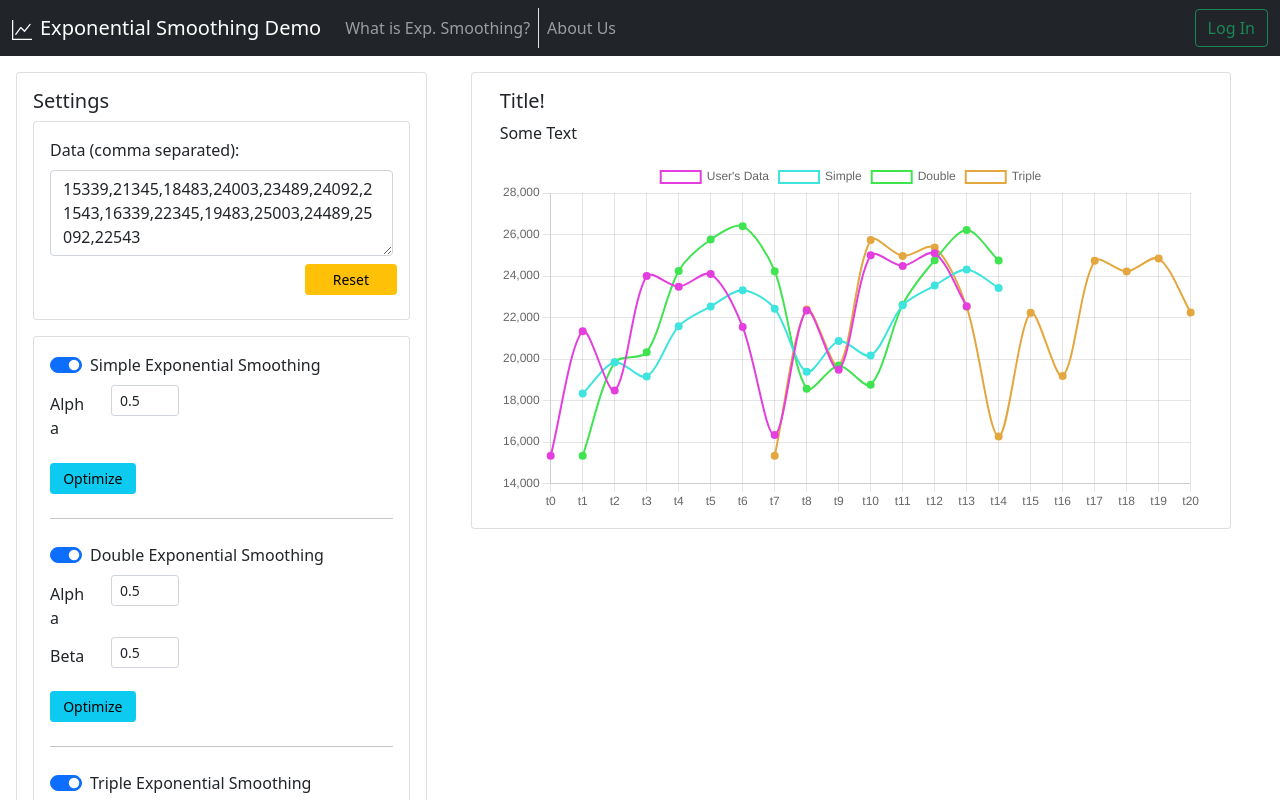
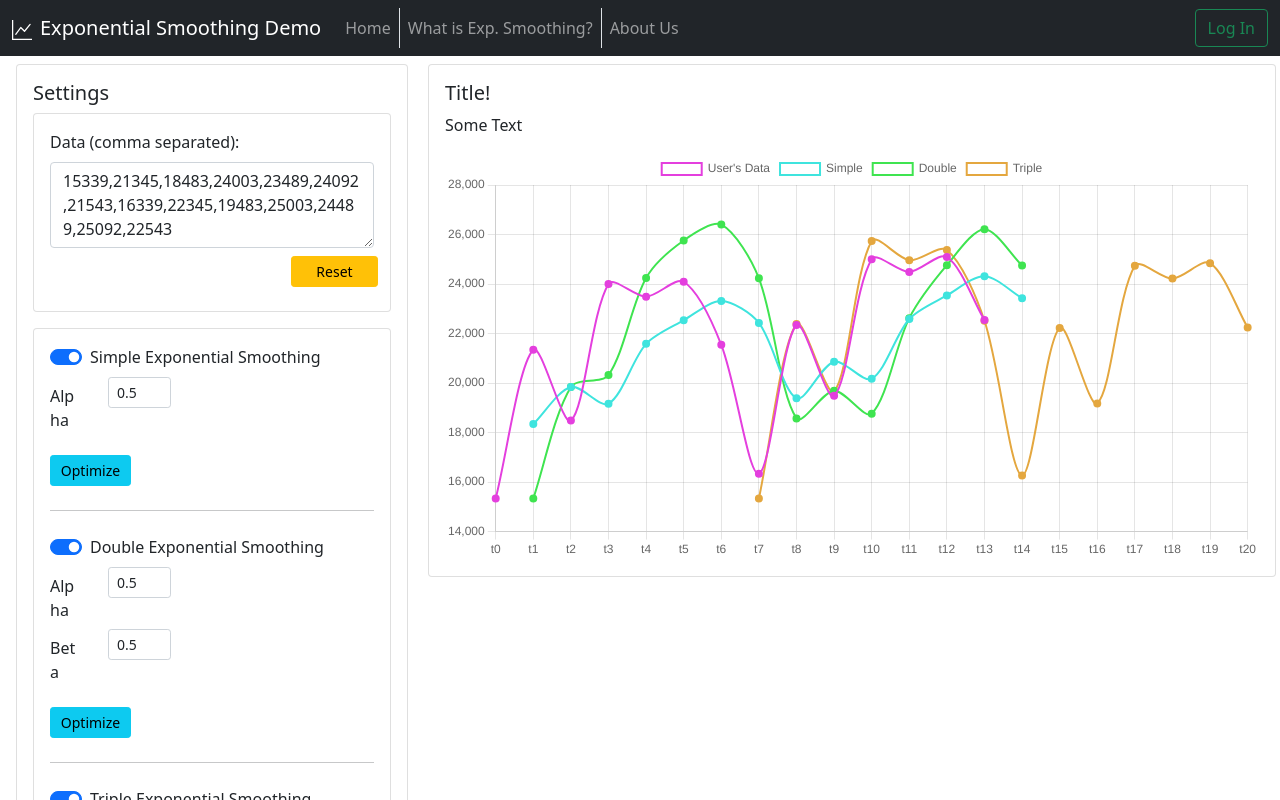
Before and after one commit to shuky-shukrun/Exponential-Smoothing-Demo, a React (Create React App) app: page / in a window 1280 px wide. Shown: the top 800 px of the page. Built offline with nearby package versions, Linux system fonts and the light colour scheme; no server answers.

Commit message:
remove fixed navbar + layout fixes

```diff
--- a/src/App.css
+++ /dev/null
@@ -1,4 +0,0 @@
-body {
-  min-height: 75rem;
-  padding-top: 4.5rem;
-}
--- a/src/App.js
+++ b/src/App.js
@@ -2,8 +2,6 @@ import TopNavbar from "./components/top-navbar/top-navbar";
 import HomePage from "./pages/home/home-page";
 import AboutUsPage from "./pages/about-us/about-us";
 import WhatIsPage from "./pages/what-is/what-is";
-
-import "./App.css";
 import { Switch, Route } from "react-router-dom";
 import LoginPage from "./pages/login-page/login-page";
 import { AuthProvider } from "./contexts/auth-context";
--- a/src/components/top-navbar/top-navbar.jsx
+++ b/src/components/top-navbar/top-navbar.jsx
@@ -14,7 +14,7 @@ const TopNavbar = (props) => {
   }
 
   return (
-    <nav className="navbar navbar-expand-md navbar-dark fixed-top bg-dark">
+    <nav className="navbar navbar-expand-md navbar-dark bg-dark mb-2">
       <div className="container-fluid">
         <Link className="navbar-brand" to="/">
           <GraphUp style={{ color: "white" }} className="me-2" />
@@ -33,6 +33,11 @@ const TopNavbar = (props) => {
         </button>
         <div className="collapse navbar-collapse" id="navbarCollapse">
           <ul className="navbar-nav me-auto mb-2 mb-md-0">
+            <li className="nav-item">
+              <Link className="nav-link border-end" aria-current="page" to="/">
+                Home
+              </Link>
+            </li>
             <li className="nav-item">
               <Link
                 className="nav-link border-end"
--- a/src/pages/home/home-page.jsx
+++ b/src/pages/home/home-page.jsx
@@ -41,20 +41,22 @@ const HomePage = (props) => {
 
   return (
     <div className={`${props.className ? props.className : ""}`}>
-      <div className="row">
+      <div className="row px-3">
         <LeftMenu
-          className="col-md-4 mx-3"
+          className="col-lg mb-3"
           graphData={graphData}
           onDataUpdate={dataUpdateHandler}
           onParamUpdate={paramUpdateHandler}
           defaultData={graphDataDefault}
           paramsData={paramsData}
         />
-        <Card className="align-self-start col-md-7 mx-3 ">
-          <h5 className="card-title">Title!</h5>
-          <p className="card-text">Some Text</p>
-          <Graph graphData={graphData} paramsData={paramsData} />
-        </Card>
+        <div className="col-md-8 mb-3 ms-2 table-responsive p-0">
+          <Card>
+            <h5 className="card-title">Title!</h5>
+            <p className="card-text">Some Text</p>
+            <Graph graphData={graphData} paramsData={paramsData} />
+          </Card>
+        </div>
       </div>
     </div>
   );
```
